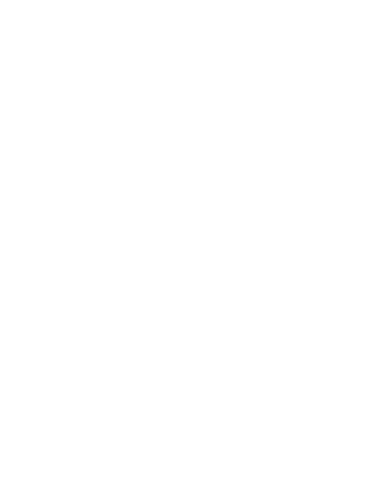
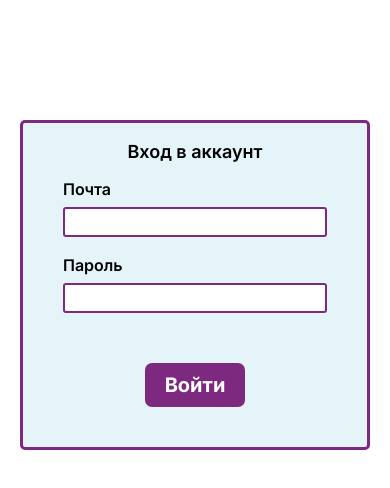
Before and after one commit to SaD-n-SoliD/ylab-hw, a Next.js app in the folder homework_1/: page / in a window 390 px wide. Shown: the top 488 px of the page. Built offline with nearby package versions, Linux system fonts and the light colour scheme.

Commit message:
added Login Form with some styles

```diff
--- /dev/null
+++ b/homework_1/app/globals.css
@@ -0,0 +1,145 @@
+:root {
+	--header-height: 100px;
+	--yellow: #eec60a;
+	--violet: #7d297f;
+	--blue: #e5f4f9;
+}
+
+.body_lock2 {
+	overflow: hidden;
+}
+
+.wrapper {
+	min-height: 100vh;
+	display: flex;
+	flex-direction: column;
+	justify-content: space-between;
+}
+
+.main {
+	padding-top: var(--header-height);
+}
+
+.violet-border {
+	border: 3px solid var(--violet);
+	border-radius: 5px;
+}
+
+.btn {
+	padding: 10px 20px;
+	background: var(--violet);
+	border-radius: 7px;
+	color: white;
+	font-size: 20px;
+	font-weight: bold;
+	transition: all 0.3s ease 0s;
+}
+
+.btn:hover {
+	color: var(--yellow);
+}
+
+.text_fields {
+	font-size: 20px;
+	font-weight: 600;
+}
+
+.text_lil-title {
+	font-size: 25px;
+}
+
+.hidden {
+	display: none;
+}
+
+.tac {
+	text-align: center;
+}
+
+.red {
+	color: #f00;
+}
+
+.green {
+	color: #0c0;
+}
+
+.blink.red {
+	animation: blink_red 0.2s linear;
+	animation-iteration-count: 3;
+}
+
+.blink.green {
+	animation: blink_green 0.2s linear;
+	animation-iteration-count: 1;
+}
+
+@keyframes blink_red {
+	0% {
+		color: rgb(128, 0, 0);
+	}
+
+	50% {
+		color: rgb(255, 65, 14);
+	}
+
+	100% {
+		color: rgb(128, 0, 0);
+	}
+}
+
+@keyframes blink_green {
+	0% {
+		color: rgb(0, 128, 0);
+	}
+
+	50% {
+		color: rgb(0, 255, 0);
+	}
+
+	100% {
+		color: rgb(0, 128, 0);
+	}
+}
+
+@media (max-width: 1200px) {
+	/*^*/
+}
+
+@media (max-width: 992px) {
+	:root {
+		--header-height: 80px;
+	}
+
+	.text_header {
+		font-size: 80%;
+	}
+
+	.text_fields {
+		font-size: 18px;
+	}
+
+	.text_lil-title {
+		font-size: 20px;
+	}
+}
+
+@media (max-width: 767px) {
+	/*^*/
+}
+
+@media (max-width: 479px) {
+
+	.input__form,
+	.results__body {
+		padding: 20px;
+	}
+
+	.text_fields {
+		font-size: 16px;
+	}
+
+	.text_lil-title {
+		font-size: 18px;
+	}
+}
--- a/homework_1/app/layout.jsx
+++ b/homework_1/app/layout.jsx
@@ -1,8 +1,8 @@
 "use client"
 
 import { Inter } from "next/font/google";
-// import "./null.css";
-// import "./globals.css";
+import "./null.css";
+import "./globals.css";
 
 const inter = Inter({ subsets: ["latin"] });
 
@@ -18,7 +18,6 @@
 				<title>homework_1</title>
 			</head>
 			<body className={inter.className}>{children}</body>
-			{/* <MockProvider /> */}
 		</html>
 	);
 }
--- /dev/null
+++ b/homework_1/app/null.css
@@ -0,0 +1,94 @@
+* {
+	padding: 0;
+	margin: 0;
+	border: 0;
+}
+
+img {
+	opacity: 1;
+	transition: opacity 0.3s;
+}
+
+img[data-src] {
+	opacity: 0;
+}
+
+*,
+*:before,
+*:after {
+	-webkit-box-sizing: border-box;
+	-moz-box-sizing: border-box;
+	box-sizing: border-box;
+}
+
+:focus,
+:active {
+	outline: none;
+}
+
+a {
+	color: inherit;
+}
+
+a:focus,
+a:active {
+	outline: none;
+}
+
+nav,
+footer,
+header,
+aside {
+	display: block;
+}
+
+html,
+body {
+	height: 100%;
+	width: 100%;
+	font-size: 100%;
+	line-height: 1;
+	font-size: 14px;
+	-ms-text-size-adjust: 100%;
+	-moz-text-size-adjust: 100%;
+	-webkit-text-size-adjust: 100%;
+}
+
+input,
+button,
+textarea {
+	font-family: inherit;
+}
+
+input::-ms-clear {
+	display: none;
+}
+button {
+	cursor: pointer;
+}
+button::-moz-focus-inner {
+	padding: 0;
+	border: 0;
+}
+a,
+a:visited {
+	text-decoration: none;
+}
+a:hover {
+	text-decoration: none;
+}
+ul li {
+	list-style: none;
+}
+img {
+	vertical-align: top;
+}
+h1,
+h2,
+h3,
+h4,
+h5,
+h6 {
+	font-size: inherit;
+	font-weight: 400;
+}
--- a/homework_1/app/page.jsx
+++ b/homework_1/app/page.jsx
@@ -1,9 +1,9 @@
-// import { LoginForm } from "@/components/loginForm";
+import { LoginForm } from "@/components/loginForm";
 
 export default function Home() {
 	return (
 		<main className="main">
-			{/* <LoginForm /> */}
+			<LoginForm />
 		</main>
 	);
 }
--- /dev/null
+++ b/homework_1/components/loginForm/index.js
@@ -0,0 +1 @@
+export { LoginForm } from './loginForm'
--- /dev/null
+++ b/homework_1/components/loginForm/loginForm.css
@@ -0,0 +1,52 @@
+.input {
+	padding: 40px 20px;
+	display: flex;
+	align-items: center;
+	justify-content: center;
+}
+
+.input__form {
+	width: 400px;
+	padding: 20px 40px;
+	background: var(--blue);
+	display: flex;
+	flex-direction: column;
+	align-items: center;
+}
+
+.input__form > * {
+	margin-bottom: 20px;
+}
+
+.input__field {
+	width: 100%;
+	height: 30px;
+	border: 2px solid var(--violet);
+	border-radius: 3px;
+	padding: 5px;
+	font-size: 18px;
+}
+
+.input__field:focus {
+	box-shadow: 0 0 2px 2px var(--yellow);
+}
+
+.input__label {
+	width: 100%;
+	text-align: left;
+	margin-bottom: 10px;
+}
+
+.input__btn {
+	margin-top: 30px;
+}
+
+.calc-error {
+	margin-bottom: 0;
+}
+
+@media (max-width: 767px) {
+	.input__field {
+		font-size: 16px;
+	}
+}
--- /dev/null
+++ b/homework_1/components/loginForm/loginForm.jsx
@@ -0,0 +1,34 @@
+"use client"
+
+import { useEffect, useState } from 'react'
+import './loginForm.css'
+// import { fetchApi } from '@/helpers/fetchApi'
+
+
+export function LoginForm() {
+
+	// const [data, setData] = useState()
+
+	// useEffect(() => {
+	// 	const data = fetchApi('/api/data', {})
+	// 	console.log(data)
+	// }
+	// 	, [])
+
+	return (
+		<div className="input">
+			<form className="input__form violet-border text_fields" action="#" method="POST">
+				<div className="input__form-title text_lil-title">Вход в аккаунт</div>
+
+				<label className="input__label" htmlFor="full-name">Почта</label>
+				<input className="input__field" id="full-name" name="full-name" type="email" required />
+
+				<label className="input__label" htmlFor="phone">Пароль</label>
+				<input className="input__field" id="phone" name="phone" type="password" required />
+
+				<button className="input__btn btn" type="submit" >Войти</button>
+				<div className="calc-error green"></div>
+			</form>
+		</div>
+	)
+}
```
